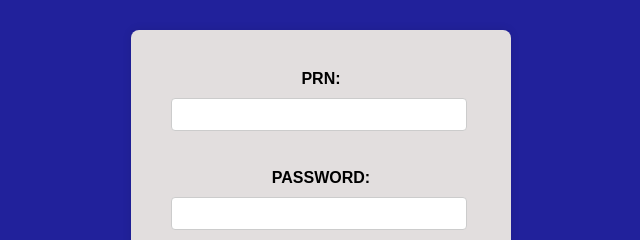
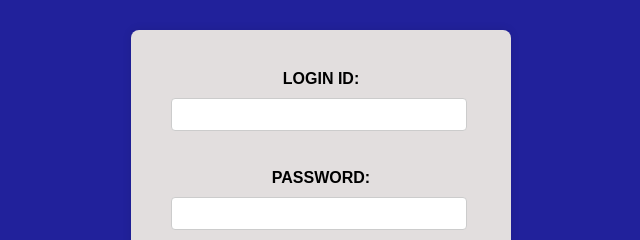
Before and after one commit to anurag2808/DBMS_Project, a website: page loginstaff.html in a window 1280 px wide. Shown: the part 123-363 px from the top of the page, 319-959 px from the left. Drawn offline with Linux system fonts and the light colour scheme.

Commit message:
changed prn to loginid in stafflogin

```diff
--- a/loginstaff.html
+++ b/loginstaff.html
@@ -8,7 +8,7 @@
   <h2><div class="logo"><img src="/mit_logo.png" alt="" srcset=""></div></h2>
   <div>
   <form id="loginform" method="post">
-    <label for="prn">PRN:</label>
+    <label for="prn">LOGIN ID:</label>
     <input type="integer" id="prn" name="PRN"><br><br>
 
     <label for="password">PASSWORD:</label>
```
